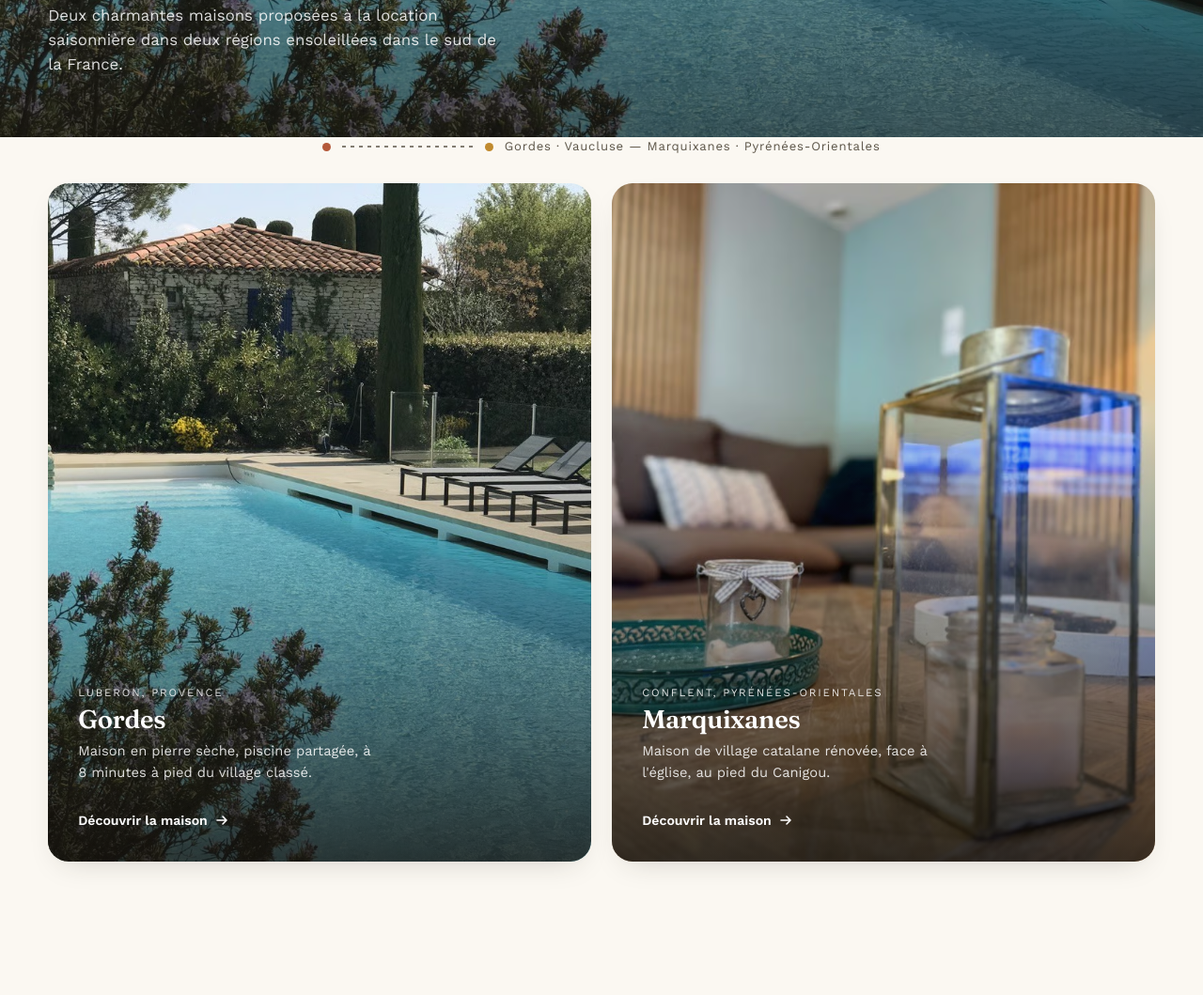
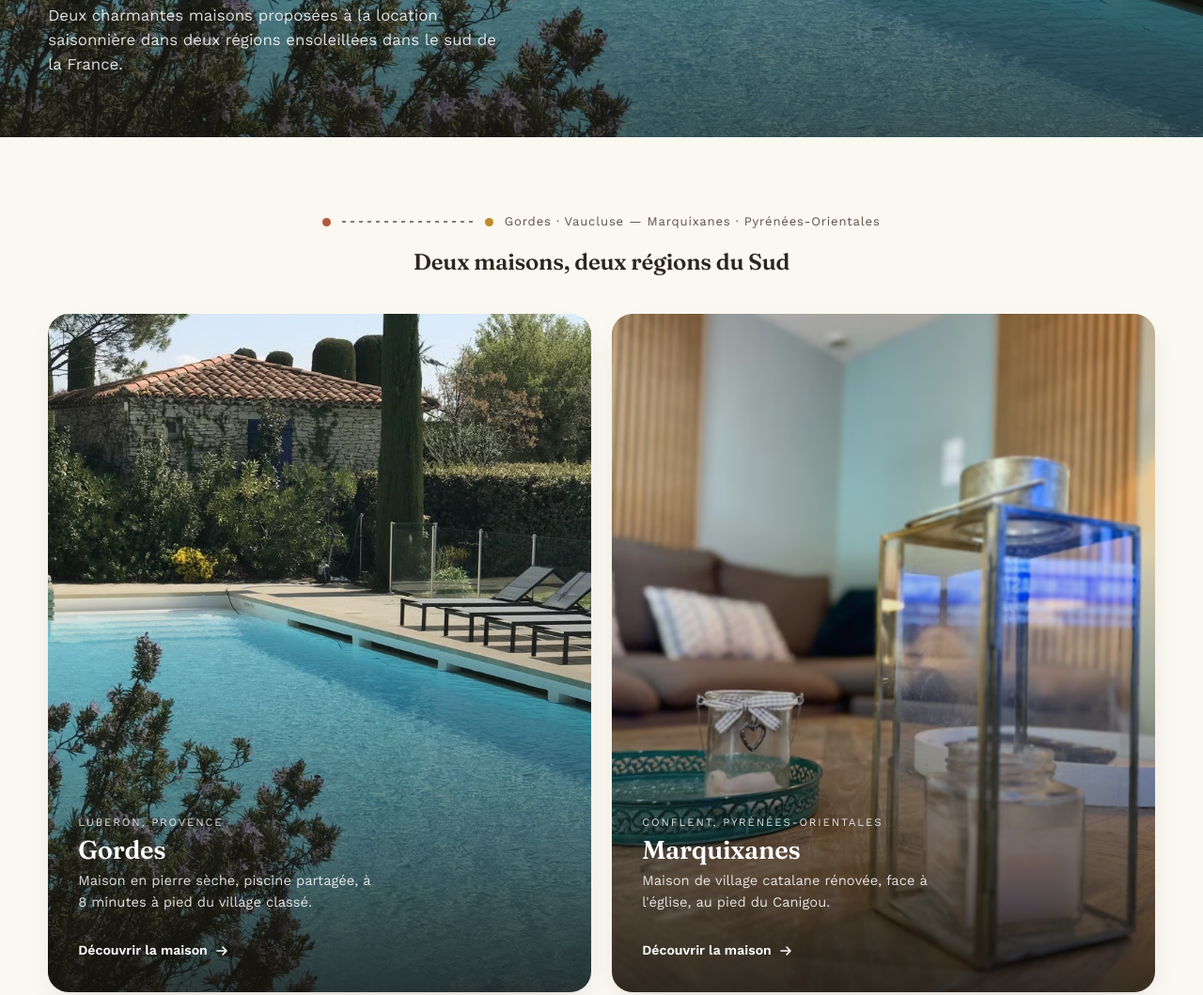
Before and after one commit to ga3lsA/LuberonEtPyrenees, a plain HTML site: page index.html in a window 1280 px wide. Shown: the part 524-1583 px from the top of the page at 94% size. Drawn offline with nearby package versions, Linux system fonts and the light colour scheme.

Commit message:
Add files via upload

```diff
--- a/index.html
+++ b/index.html
@@ -44,17 +44,17 @@
     </div>
   </section>
 
-  <div class="container route-strip">
+  <section class="section" style="padding-bottom:0;">
+    <div class="container">
+      <div class="section-head center">
         <div class="route" aria-hidden="true">
           <span class="pin"></span>
           <svg viewBox="0 0 140 10"><line x1="0" y1="5" x2="140" y2="5" stroke="currentColor" stroke-width="1.4" stroke-dasharray="4 5"/></svg>
           <span class="pin ocre"></span>
           <span>Gordes · Vaucluse — Marquixanes · Pyrénées-Orientales</span>
         </div>
+        <h2>Deux maisons, deux régions du Sud</h2>
       </div>
-
-  <section class="section" style="padding-top:.6rem;">
-    <div class="container">
       <div class="diptych">
         <a class="house-card" href="gordes.html">
           <img src="images/gordes/img-4526-grande.jpeg" alt="Piscine de la maison de Gordes" loading="lazy">
@@ -75,6 +75,7 @@
             <p>Maison de village catalane rénovée, face à l'église, au pied du Canigou.</p>
             <span class="go">Découvrir la maison
               <svg viewBox="0 0 16 16" fill="none"><path d="M3 8h10M9 4l4 4-4 4" stroke="currentColor" stroke-width="1.6" stroke-linecap="round" stroke-linejoin="round"/></svg>
+
 
             </span>
           </div>
```
Lines whose indentation alone changed are shown as unchanged.
